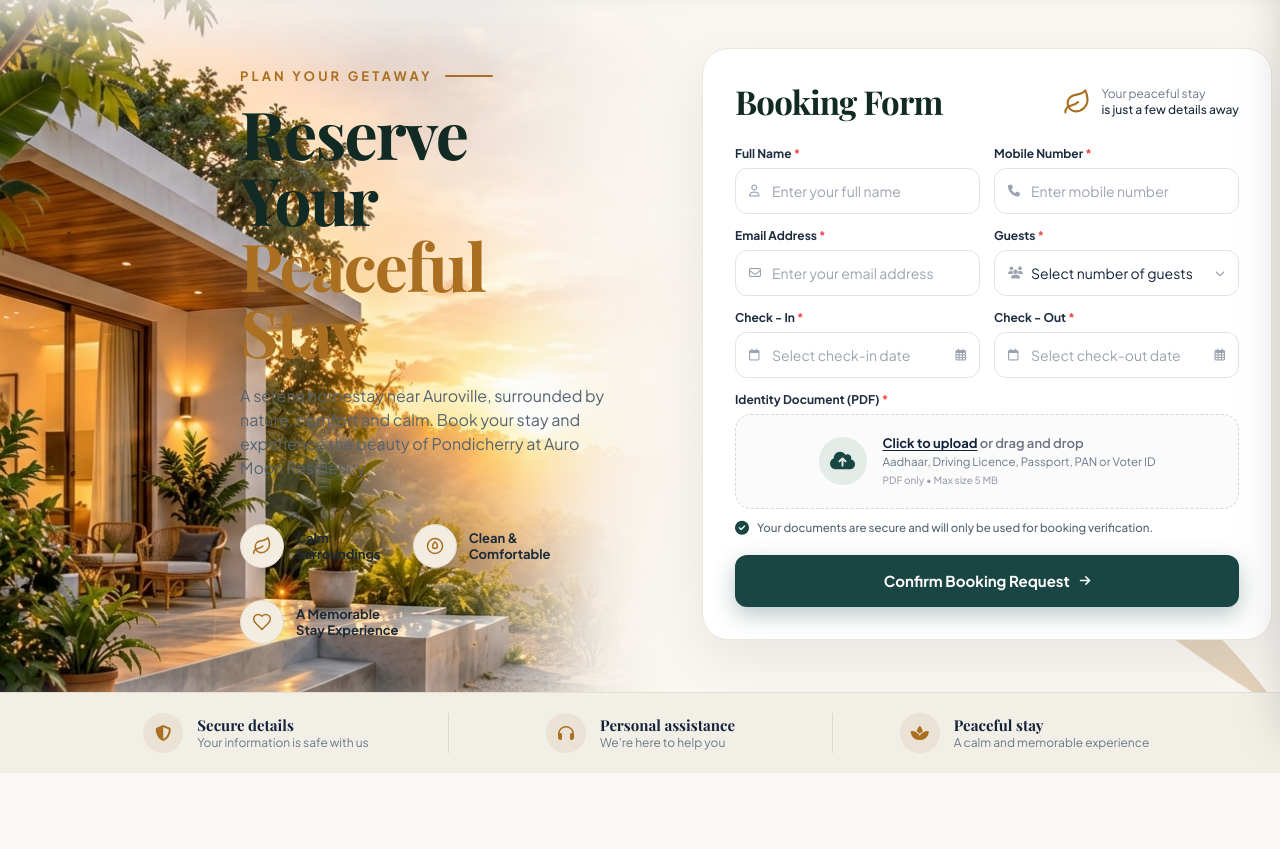
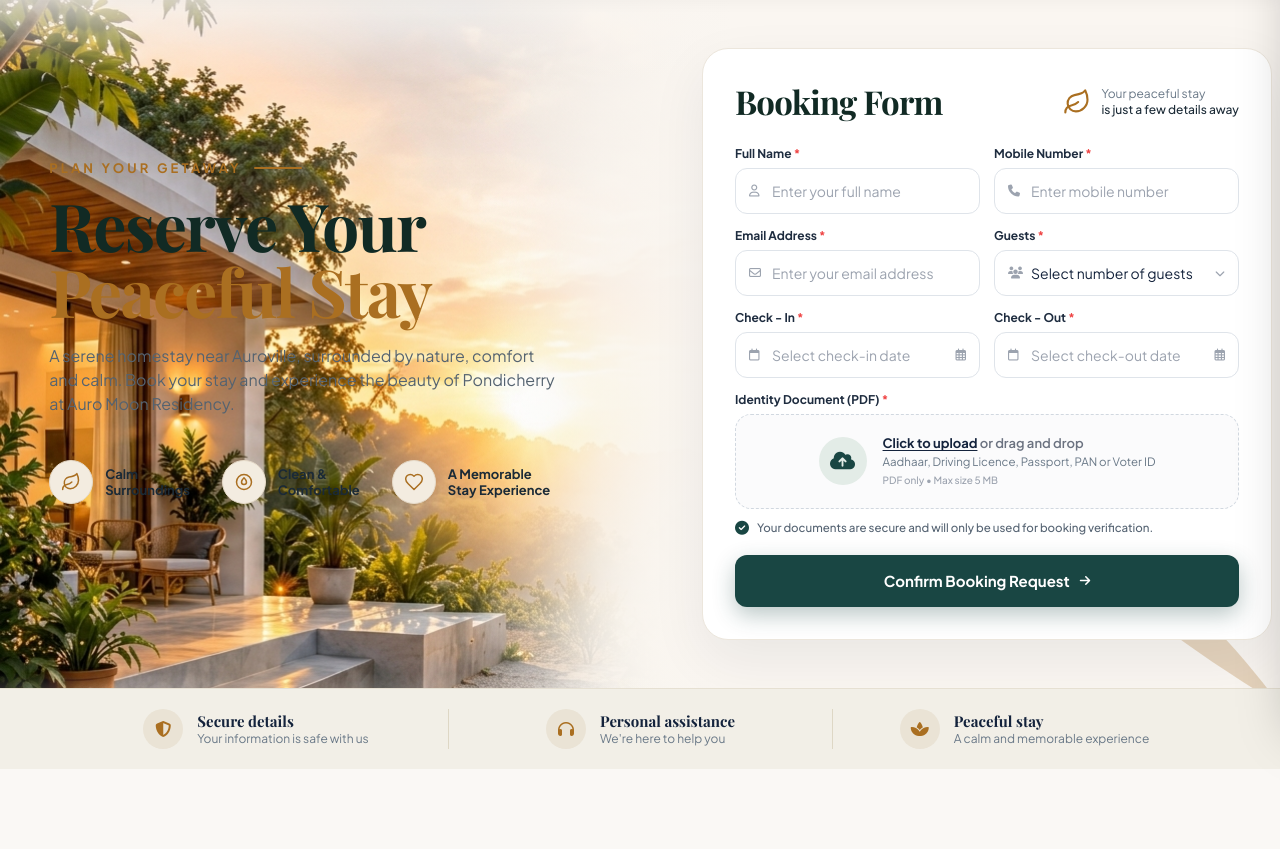
Before and after one commit to sivaathri/auro-moon-residency, a PHP site: page /AAHAHOMESTAY/BookingPage.php in a window 1280 px wide. Shown: the part 81-930 px from the top of the page. Run offline with PHP 8.4, Linux system fonts and the light colour scheme; data that the repository does not hold is empty; some libraries are stand-ins or nearby versions; some web fonts are replaced.

Commit message:
style: update hero editorial column layout and positioning on booking pages

```diff
--- a/BookingPage.php
+++ b/BookingPage.php
@@ -184,6 +184,14 @@ if (isset($_POST['submit'])) {
             -webkit-text-fill-color: transparent;
         }
 
+        /* Push Left Editorial Column to the right into the open sunrise/cream area */
+        @media (min-width: 1024px) {
+            .hero-editorial-column {
+                margin-left: auto !important;
+                margin-right: clamp(1rem, 3.5vw, 3.5rem) !important;
+            }
+        }
+
         /* Custom jQuery DatePicker Luxury Styling */
         .ui-datepicker {
             background-color: #ffffff !important;
@@ -266,7 +274,7 @@ if (isset($_POST['submit'])) {
             <div class="flex flex-col lg:flex-row items-center lg:items-start justify-between gap-10 lg:gap-10 xl:gap-14">
 
                 <!-- ===================== LEFT SIDE: EDITORIAL HERO & TRUST BADGES ===================== -->
-                <div class="w-full lg:flex-1 max-w-2xl pt-2 lg:pt-5 pl-4 sm:pl-8 md:pl-16 lg:pl-32 xl:pl-48 2xl:pl-60">
+                <div class="hero-editorial-column w-full lg:flex-initial lg:w-auto lg:max-w-xl xl:max-w-2xl pt-6 lg:pt-20 xl:pt-28 2xl:pt-32 px-4 sm:px-6 lg:px-0">
 
                     <!-- Kicker: PLAN YOUR GETAWAY with gold bar -->
                     <div class="flex items-center gap-3 mb-3.5 sm:mb-4">
```
Also changed, not shown: BookingPage.html (+9 -1 lines).
